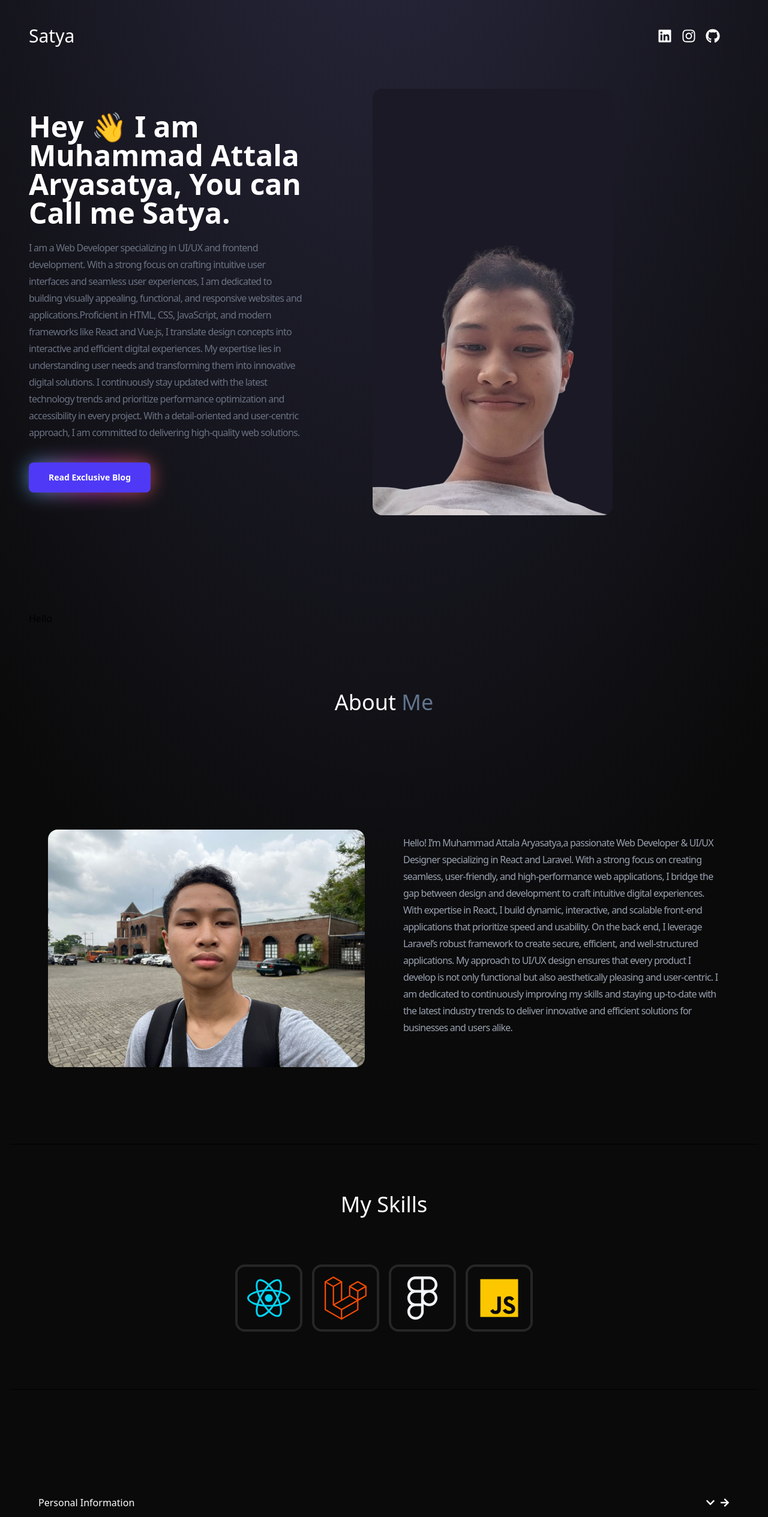
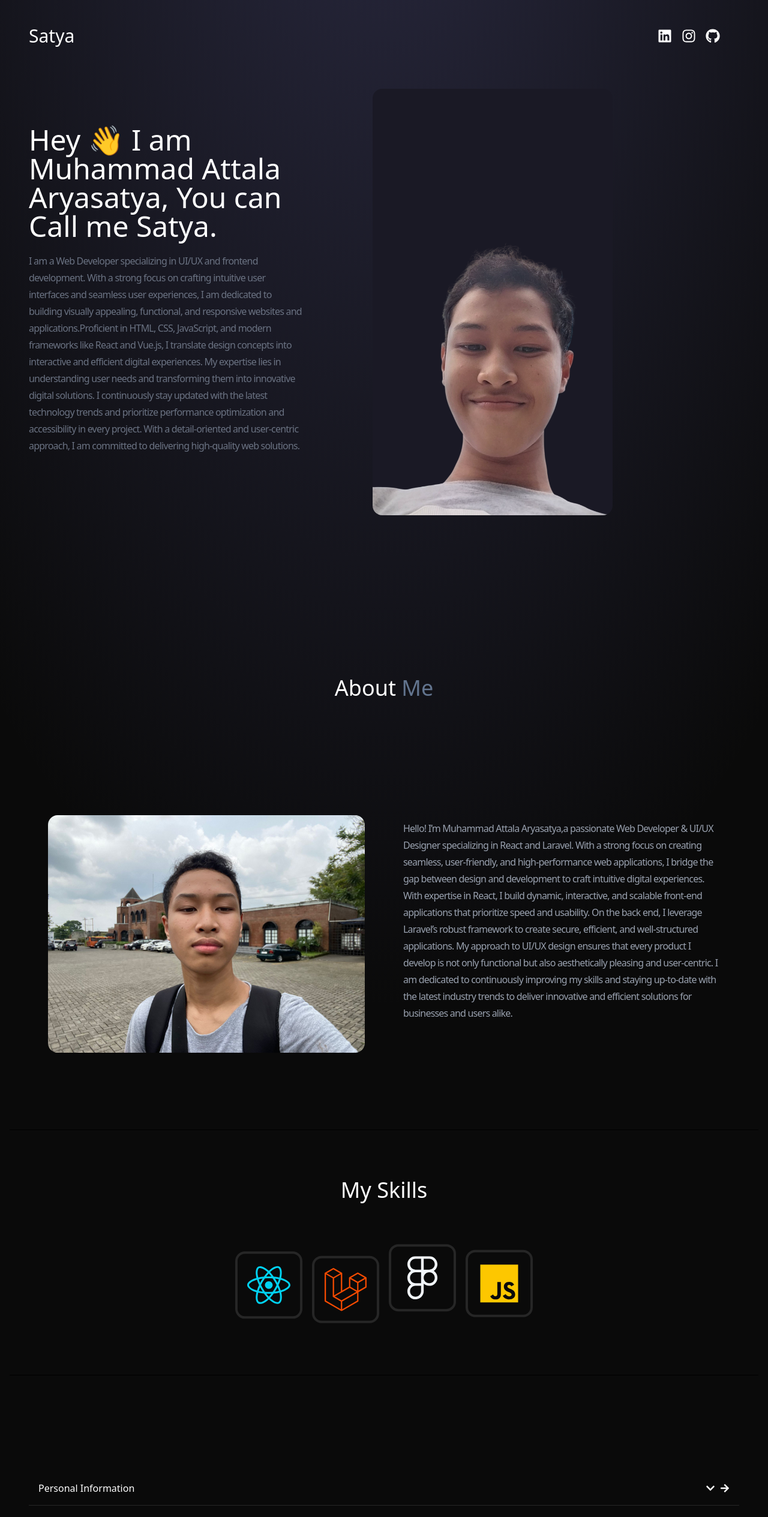
Before and after one commit to satyaa232323/AboutMeWebsite, a React (Vite) app: page / in a window 1280 px wide. Shown: the top 2529 px of the page at 60% size. Built offline with nearby package versions, Linux system fonts and the light colour scheme.

Commit message:
Add Framer Motion for animations in components and update package dependencies

```diff
--- a/package.json
+++ b/package.json
@@ -13,6 +13,7 @@
     "@shadcn/ui": "^0.0.4",
     "@tailwindcss/vite": "^4.0.0",
     "lucide-react": "^0.474.0",
+    "motion": "^12.0.6",
     "prop-types": "^15.8.1",
     "react": "^18.3.1",
     "react-dom": "^18.3.1",
--- a/src/components/About.jsx
+++ b/src/components/About.jsx
@@ -1,5 +1,6 @@
 import React from 'react';
 import { about_me } from '../aboutMe/AboutMe';
+import { motion } from 'framer-motion'; // Import Framer Motion
 
 export default function About() {
     return (
@@ -8,7 +9,13 @@ export default function About() {
                 About <span className='text-slate-500'>Me</span>
             </h1>
             <div className='flex flex-wrap mx-auto py-20 px-4 sm:px-6 lg:px-8 max-w-7xl'>
-                <div className="w-full lg:w-1/2 lg:p-8">
+                <motion.div
+                    whileInView={{ opacity: 1, x: 0 }}
+                    initial={{ opacity: 0, x: -100 }}
+                    animate={{ opacity: 1, x: 0 }}
+                    transition={{ duration: 0.5 }}
+                    className="w-full lg:w-1/2 lg:p-8"
+                >
                     <div className='flex items-center justify-center'>
                         <img
                             className='rounded-2xl'
@@ -18,12 +25,18 @@ export default function About() {
                             alt=""
                             srcSet="" />
                     </div>
-                </div>
-                <div className="w-full lg:w-1/2 lg:p-8">
+                </motion.div>
+                <motion.div
+                    whileInView={{ opacity: 1, x: 0 }}
+                    initial={{ opacity: 0, x: 100 }}
+                    animate={{ opacity: 1, x: 0 }}
+                    transition={{ duration: 0.5 }}
+                    className="w-full lg:w-1/2 lg:p-8"
+                >
                     <div className='flex items-center justify-center'>
                         <p className='my-2 text-base font-normal leading-7 text-gray-400 tracking-tighter'>{about_me}</p>
                     </div>
-                </div>
+                </motion.div>
             </div>
         </div>
     );
--- a/src/components/Accordion.jsx
+++ b/src/components/Accordion.jsx
@@ -1,5 +1,6 @@
 import React, { useState } from 'react';
 import { FaChevronDown, FaChevronUp, FaArrowRight } from 'react-icons/fa'; // Import the arrow icon
+import { motion } from 'framer-motion'; // Import Framer Motion
 
 function Accordion({ items }) {
   const [activeIndex, setActiveIndex] = useState(null);
@@ -22,12 +23,14 @@ function Accordion({ items }) {
               <FaArrowRight className="ml-2" /> {/* Add the arrow icon */}
             </div>
           </button>
-          <div
-            className={`overflow-hidden transition-all duration-500 ease-in-out ${activeIndex === index ? 'max-h-screen opacity-100' : 'max-h-0 opacity-0'
-              }`}
+          <motion.div
+            initial={{ maxHeight: 0, opacity: 0 }}
+            animate={{ maxHeight: activeIndex === index ? '100vh' : 0, opacity: activeIndex === index ? 1 : 0 }}
+            transition={{ duration: 0.5, ease: 'easeInOut' }}
+            className="overflow-hidden"
           >
             <div className="p-4 text-white">{item.content}</div>
-          </div>
+          </motion.div>
         </div>
       ))}
     </div>
--- a/src/components/MySkills.jsx
+++ b/src/components/MySkills.jsx
@@ -1,23 +1,60 @@
 import React from 'react';
 import { FaFigma, FaJs, FaLaravel, FaReact } from "react-icons/fa";
+import { animate, motion } from 'framer-motion'; // Import Framer Motion
+import { Repeat } from 'lucide-react';
+
+
+
+const skillsVariants = (duration) => ({
+    initial: { y: -10 },
+    animate: {
+        y: [10, -10],
+        transition: {
+            duration: duration,
+            ease: 'linear',
+            repeat: Infinity,
+            repeatType: "reverse",
+        }
+    },
+});
 
 export default function MySkills() {
     return (
         <div className='border-b pb-24 mb-40'>
             <h1 className='my-20 text-center text-white text-4xl'>My Skills</h1>
             <div className='flex flex-wrap items-center justify-center gap-4 px-4 sm:px-6 lg:px-8 max-w-7xl mx-auto'>
-                <div className='rounded-2xl border-4 border-neutral-800 p-4'>
+                <motion.div
+                    variants={skillsVariants(2.5)}
+                    initial='initial'
+                    animate='animate'
+                    className='rounded-2xl border-4 border-neutral-800 p-4'
+                >
                     <FaReact className='text-7xl text-cyan-400' />
-                </div>
-                <div className='rounded-2xl border-4 border-neutral-800 p-4'>
+                </motion.div>
+                <motion.div
+                    variants={skillsVariants(3)}
+                    initial='initial'
+                    animate='animate'
+                    className='rounded-2xl border-4 border-neutral-800 p-4'
+                >
                     <FaLaravel className='text-7xl text-orange-600' />
-                </div>
-                <div className='rounded-2xl border-4 border-neutral-800 p-4'>
+                </motion.div>
+                <motion.div
+                    variants={skillsVariants(6)}
+                    initial='initial'
+                    animate='animate'
+                    className='rounded-2xl border-4 border-neutral-800 p-4'
+                >
                     <FaFigma className='text-7xl text-slate-100' />
-                </div>
-                <div className='rounded-2xl border-4 border-neutral-800 p-4'>
+                </motion.div>
+                <motion.div
+                    variants={skillsVariants(4)}
+                    initial='initial'
+                    animate='animate'
+                    className='rounded-2xl border-4 border-neutral-800 p-4'
+                >
                     <FaJs className='text-7xl text-yellow-400' />
-                </div>
+                </motion.div>
             </div>
         </div>
     );
--- a/src/components/hero.jsx
+++ b/src/components/hero.jsx
@@ -1,14 +1,29 @@
 import React from 'react';
 import { hero_content } from '../aboutMe/AboutMe';
+import { delay, motion } from 'framer-motion'; // Import Framer Motion
 
+
+const container = (delay) => ({
+    hidden: {x: -100, opacity: 0},
+    visible: {
+        x: 0,
+        opacity: 1,
+        transition: { duration: 0.5, delay: delay},
+    }
+});
 export default function Hero() {
   return (
     <div className="py-7">
       <section className="">
         <div className="px-4 mx-auto sm:px-6 lg:px-8 max-w-7xl">
           <div className="grid max-w-md grid-cols-1 mx-auto lg:grid-cols-10 gap-x-6 gap-y-8 lg:max-w-none mb-40">
-            <div className="self-center lg:col-span-4">
-              <h1 className="text-3xl font-bold text-white sm:text-4xl xl:text-5xl">
+            <motion.div
+              variants={container(0)}
+              initial='hidden'
+              animate='visible'
+              className="self-center lg:col-span-4"
+            >
+              <h1 className="text-3xl font-thin text-white sm:text-4xl xl:text-5xl">
                 Hey 👋 I am Muhammad Attala Aryasatya, You can Call me Satya.
               </h1>
               <p className="mt-5 text-base font-normal leading-7 text-gray-500 tracking-tighter">
@@ -18,23 +33,21 @@ export default function Hero() {
                 <div
                   className="absolute transition-all duration-1000 opacity-70 inset-0 bg-gradient-to-r from-[#44BCFF] via-[#FF44EC] to-[#FF675E] rounded-xl blur-lg filter group-hover:opacity-100 group-hover:duration-200">
                 </div>
-                <a href="#" title=""
-                  className="relative inline-flex items-center justify-center px-8 py-3 sm:text-sm sm:py-3.5 text-base font-semibold text-white transition-all duration-200 bg-indigo-600 border border-transparent rounded-lg hover:bg-indigo-700 focus:outline-none focus:ring-2 focus:ring-offset-2 focus:ring-indigo-600"
-                  role="button">
-                  Read Exclusive Blog
-                </a>
+
               </div>
-            </div>
-            <div className="self-end lg:col-span-5">
+            </motion.div>
+            <motion.div
+              initial={{x: 100, opacity: 0}}
+              animate={{ x: 0, opacity:1}}
+              transition={{ duration: 1, delay: 1.2}}
+              className="self-end lg:col-span-5"
+            >
               <img className="mx-auto border-0 rounded-2xl"
                 src={'Me.png'}
                 alt="my photo"
                 width={400}
                 height={400}/>
-            </div>
-          </div>
-          <div>
-            <h2 className='text-black'>Hello</h2>
+            </motion.div>
           </div>
         </div>
       </section>
```
Also changed, not shown: 1 other file (tests, documents, lock files or other folders).
